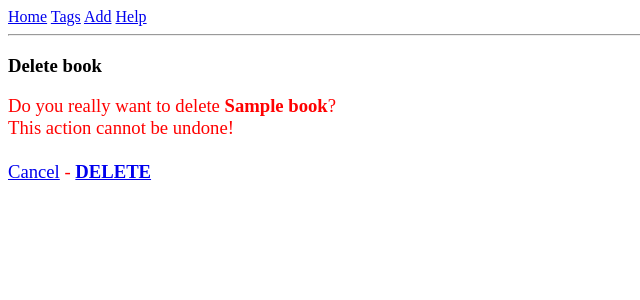
After one commit to dheller1/shelf, a Flask app: page /delete/1 in a window 1280 px wide. The commit adds this page. Shown: the top 300 px of the page, without its empty margins (0-640 px from the left). Run offline with Flask 3, Linux system fonts and the light colour scheme; tables that the repository leaves empty hold one stand-in row (values such as "Sample post"); parts of the project's set-up code (start-up, migrations or seed data) failed here and were passed over.

Commit message:
Add page to delete a book after confirmation (does nothing yet)

```diff
--- a/shelf/wsgi/app.py
+++ b/shelf/wsgi/app.py
@@ -55,6 +55,17 @@ def view_file(book_id):
         return send_file(path, download_name=book.filename)
     return render_template('missing_file.html', book=book)
 
+@app.route('/delete/<int:book_id>')
+def view_delete(book_id):
+    book = Book.query.get_or_404(book_id)
+    confirmed = request.args.get('confirm') == 'True'
+    if not confirmed:
+        return render_template('delete.html', book=book)
+    else:
+        print(f'Deleting {book.title}...')
+        return redirect(url_for('view_list'))
+
+
 @app.route('/thumbnail/<int:book_id>')
 def view_thumbnail(book_id):
     book = Book.query.get_or_404(book_id)
--- /dev/null
+++ b/shelf/wsgi/templates/delete.html
@@ -0,0 +1,11 @@
+{% extends 'base.html' %}
+
+{% block content %}
+<h3>{% block title %} Delete book {% endblock %}</h3>
+
+<div style="color:red;font-size:14pt;">Do you really want to delete <b>{{ book.title }}</b>?<br />
+This action cannot be undone!<br />
+<br />
+<a href="{{ url_for('view_edit', book_id=book.id) }}">Cancel</a> - <a href="{{ url_for('view_delete', book_id=book.id, confirm=true) }}"><b>DELETE</b></a></div>
+
+{% endblock %}
--- a/shelf/wsgi/templates/edit.html
+++ b/shelf/wsgi/templates/edit.html
@@ -26,6 +26,7 @@
 						<td valign="top"><textarea name="new_tags" rows="10" cols="25"></textarea></td>
 					</tr>
 				</table>
+				<a href="{{ url_for('view_delete', book_id=book.id) }}">Delete</a>
 			</td>
 		</tr>
 		<tr>
```
